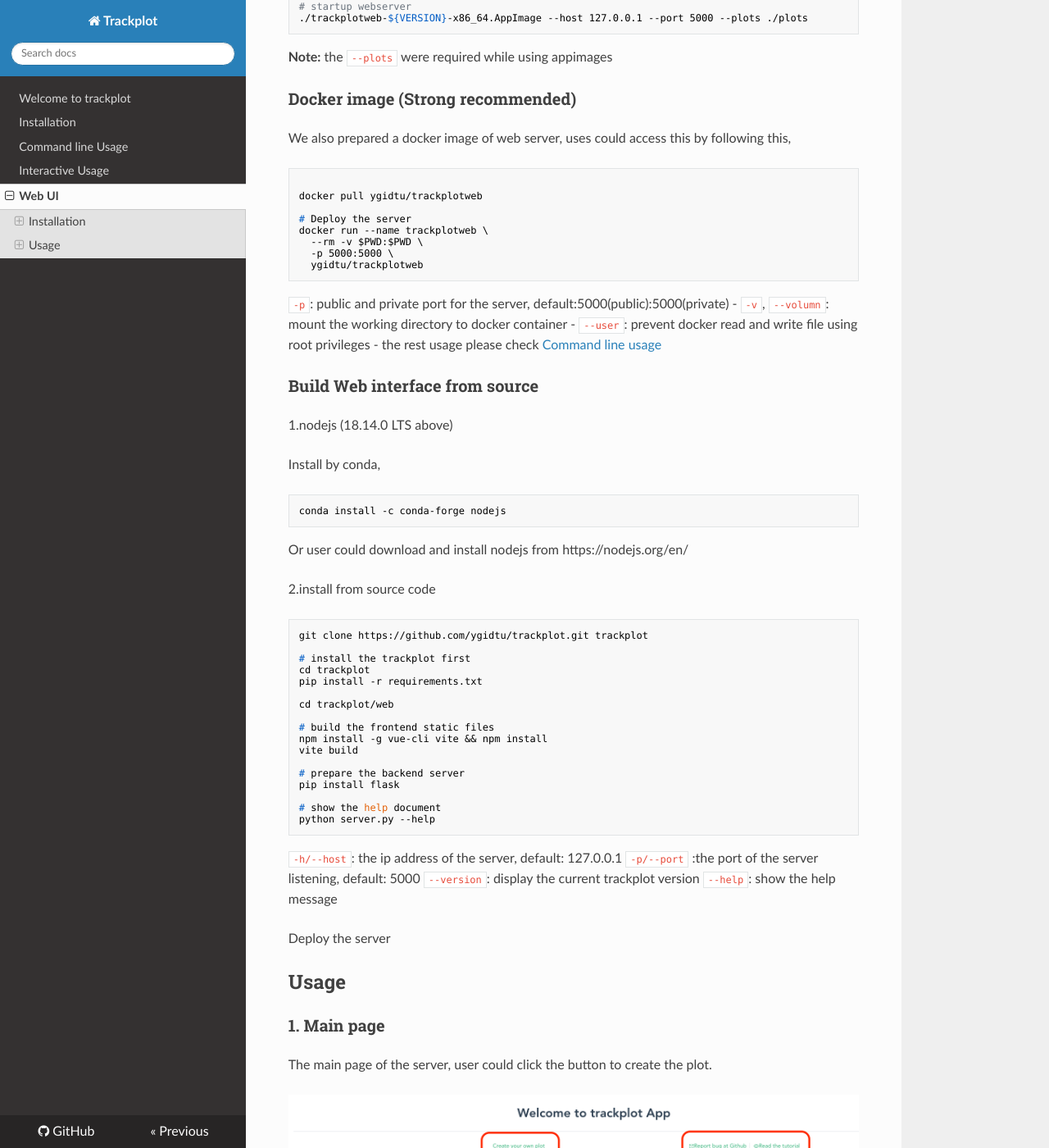
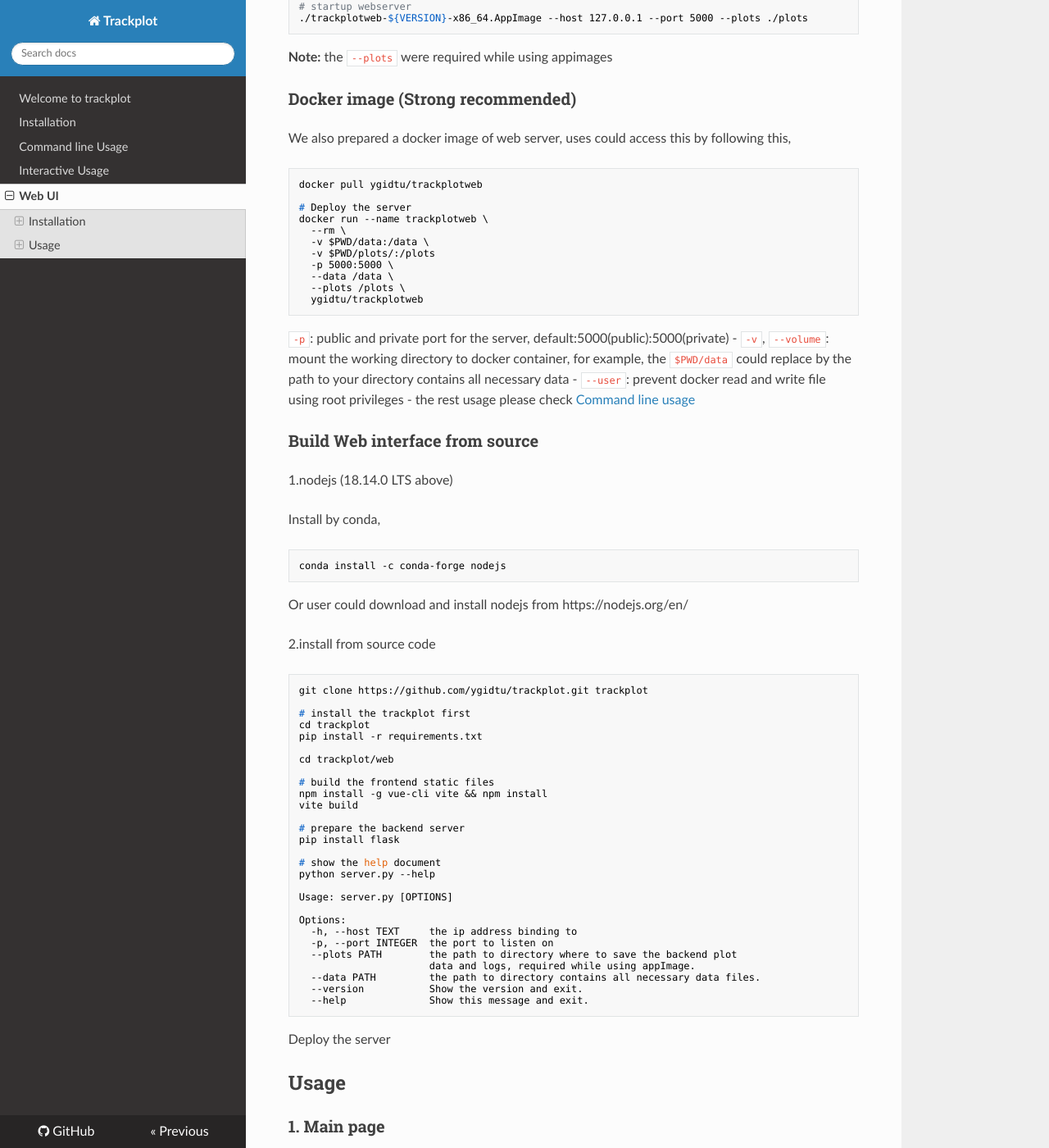
Before and after one commit to ygidtu/trackplot, an MkDocs documentation site: the page built from docs/web.md, in a window 1280 px wide and 1400 px high, scrolled down 396 px. Shown: the whole window at 82% size. Built offline with MkDocs 1.6.1, drawn with Linux system fonts in a browser that asks for light colours; nearby versions of some CDN libraries.

````diff
--- a/cmdAppImageBuilder.yml
+++ b/cmdAppImageBuilder.yml
@@ -4,8 +4,8 @@ script:
   - rm -rf AppDir  | true
   # Copy the python application code into the AppDir
   - mamba create -y -p AppDir python=3.11
-  - mkdir AppDir/opt && cp -r main.py trackplot requirements.txt AppDir/opt
-  - AppDir/bin/pip install -r AppDir/opt/requirements.txt
+  - mkdir AppDir/opt && cp -r main.py trackplot pyproject.toml poetry.lock README.md AppDir/opt
+  - AppDir/bin/pip install -e AppDir/opt
 
 AppDir:
   app_info:
--- a/docs/web.md
+++ b/docs/web.md
@@ -24,18 +24,21 @@ chmod +x trackplotweb-${VERSION}-x86_64.AppImage
 We also prepared a docker image of web server, uses could access this by following this,
 
 ```shell
-
 docker pull ygidtu/trackplotweb
 
 # Deploy the server
 docker run --name trackplotweb \
-  --rm -v $PWD:$PWD \
+  --rm \
+  -v $PWD/data:/data \
+  -v $PWD/plots/:/plots
   -p 5000:5000 \
+  --data /data \
+  --plots /plots \
   ygidtu/trackplotweb
 ```
 
 `-p`: public and private port for the server, default:5000(public):5000(private)
-- `-v`, `--volumn`: mount the working directory to docker container
+- `-v`, `--volume`: mount the working directory to docker container, for example, the `$PWD/data` could replace by the path to your directory contains all necessary data
 - `--user`: prevent docker read and write file using root privileges
 - the rest usage please check [Command line usage](./command.md)
 
@@ -70,12 +73,19 @@ pip install flask
 
 # show the help document
 python server.py --help
+
+Usage: server.py [OPTIONS]
+
+Options:
+  -h, --host TEXT     the ip address binding to
+  -p, --port INTEGER  the port to listen on
+  --plots PATH        the path to directory where to save the backend plot
+                      data and logs, required while using appImage.
+  --data PATH         the path to directory contains all necessary data files.
+  --version           Show the version and exit.
+  --help              Show this message and exit.
 ```
 
-`-h/--host`: the ip address of the server, default: 127.0.0.1
-`-p/--port` :the port of the server listening, default: 5000
-`--version`: display the current trackplot version
-`--help`: show the help message
 
 Deploy the server
 
--- a/webAppImageBuilder.yml
+++ b/webAppImageBuilder.yml
@@ -3,9 +3,8 @@ script:
   # Remove any previous build
   - rm -rf AppDir  | true
   - mamba create -y -p AppDir python=3.11
-  - mkdir AppDir/opt && cp -r main.py server.py trackplot requirements.txt ui AppDir/opt
-  - AppDir/bin/pip install -r AppDir/opt/requirements.txt
-  - AppDir/bin/pip install install flask
+  - mkdir AppDir/opt && cp -r main.py server.py trackplot pyproject.toml poetry.lock README.md ui AppDir/opt
+  - AppDir/bin/pip install -e AppDir/opt && AppDir/bin/pip install flask
 
 AppDir:
   app_info:
````
Also changed, not shown: docs/installation.md (+1 -1 lines), server.py (+12 -1 lines), 3 other files.
